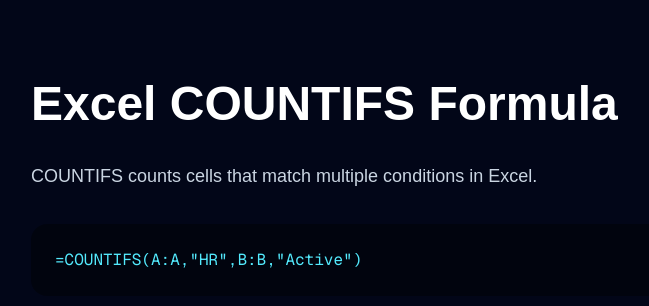
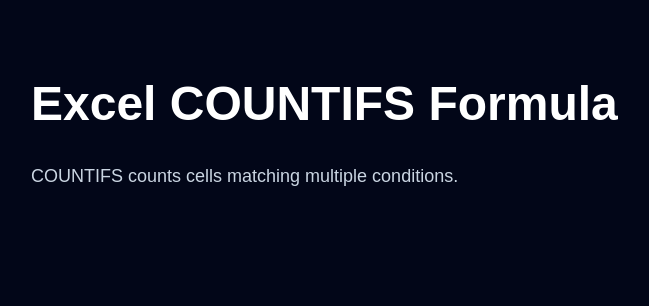
Before and after one commit to namrata505/comparecsv, a Next.js app: page /formulas/countifs in a window 1280 px wide. Shown: the top 306 px of the page, without its empty margins (121-770 px from the left). Built offline with nearby package versions, Linux system fonts and the light colour scheme.

Commit message:
Recreate countifs page

```diff
--- a/app/formulas/countifs/page.tsx
+++ b/app/formulas/countifs/page.tsx
@@ -1,29 +1,17 @@
-export const metadata = {
-  title: "Excel COUNTIFS Formula | CompareCSV",
-  description:
-    "Learn how to use COUNTIFS formula in Excel with syntax and examples.",
-};
-
 export default function CountifsPage() {
   return (
     <main className="min-h-screen bg-slate-950 text-white">
-
       <section className="max-w-5xl mx-auto px-6 py-20">
 
         <h1 className="text-5xl font-bold mb-8">
           Excel COUNTIFS Formula
         </h1>
 
-        <p className="text-slate-300 text-lg leading-8 mb-8">
-          COUNTIFS counts cells that match multiple conditions in Excel.
+        <p className="text-slate-300 text-lg leading-8">
+          COUNTIFS counts cells matching multiple conditions.
         </p>
 
-        <div className="bg-black/40 rounded-2xl p-6 text-cyan-300 font-mono overflow-x-auto">
-          =COUNTIFS(A:A,"HR",B:B,"Active")
-        </div>
-
       </section>
-
     </main>
   );
 }
```
